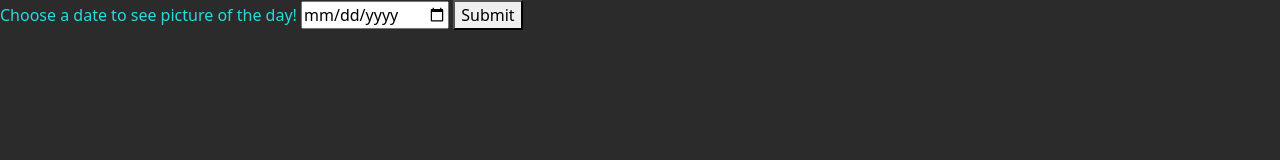
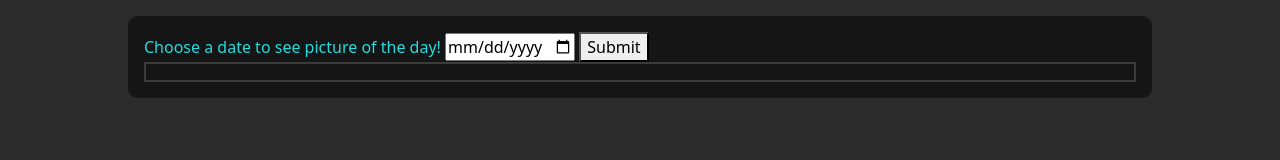
Before and after one commit to aaronvbrown/nasa-images, a website built with webpack: page src/index.html in a window 1280 px wide. Built offline with nearby package versions, Linux system fonts and the light colour scheme.

Commit message:
wrap day 1

```diff
--- a/src/css/styles.css
+++ b/src/css/styles.css
@@ -1,4 +1,22 @@
 body {
   background-color: #2b2b2b;
   color: rgb(38, 219, 222);
+  display: flex;
+  flex-direction: column;
+  justify-content: center;
+  align-items: center;
 }
+
+div#return-field {
+  border: 2px solid #3b3b3b;
+  color: rgb(38, 219, 222);
+}
+
+.container {
+  background-color: #151515;
+  width: 80%;
+  margin: 1rem;
+  padding: 1rem;
+  /* overflow-wrap: break-word; */
+  border-radius: 10px;
+}
--- a/src/index.html
+++ b/src/index.html
@@ -8,12 +8,16 @@
 </head>
 
 <body>
+    <div class="container">
     <form id="spacePicForm">
         <label for="picDate">Choose a date to see picture of the day!</label>
-        <input id="picDate" type="date">
+        <input id="picDate" type="date" min="1995-06-20">
         <button type="submit">Submit</button>
     </form>
+    <div id="return-field">
     <p id="spacediv"></p>
+    </div>
+    </div>
 </body>
 
 </html>
--- a/src/index.js
+++ b/src/index.js
@@ -37,6 +37,7 @@ async function getAPOD(date) {
 
 //UI Logic
 
+
 function appendPic(response) {
   let picDiv = document.getElementById('spacediv');
   let img = document.createElement('img');
@@ -58,5 +59,7 @@ function handleFormSubmission(e) {
 }
 
 window.addEventListener("load", function() {
+  let picDate = document.getElementById("picDate");
+  picDate.max = new Date().toISOString().split("T")[0];
   document.querySelector("form").addEventListener("submit", handleFormSubmission)
 })
```
Also changed, not shown: TODO.md (added, +2 -0 lines).
